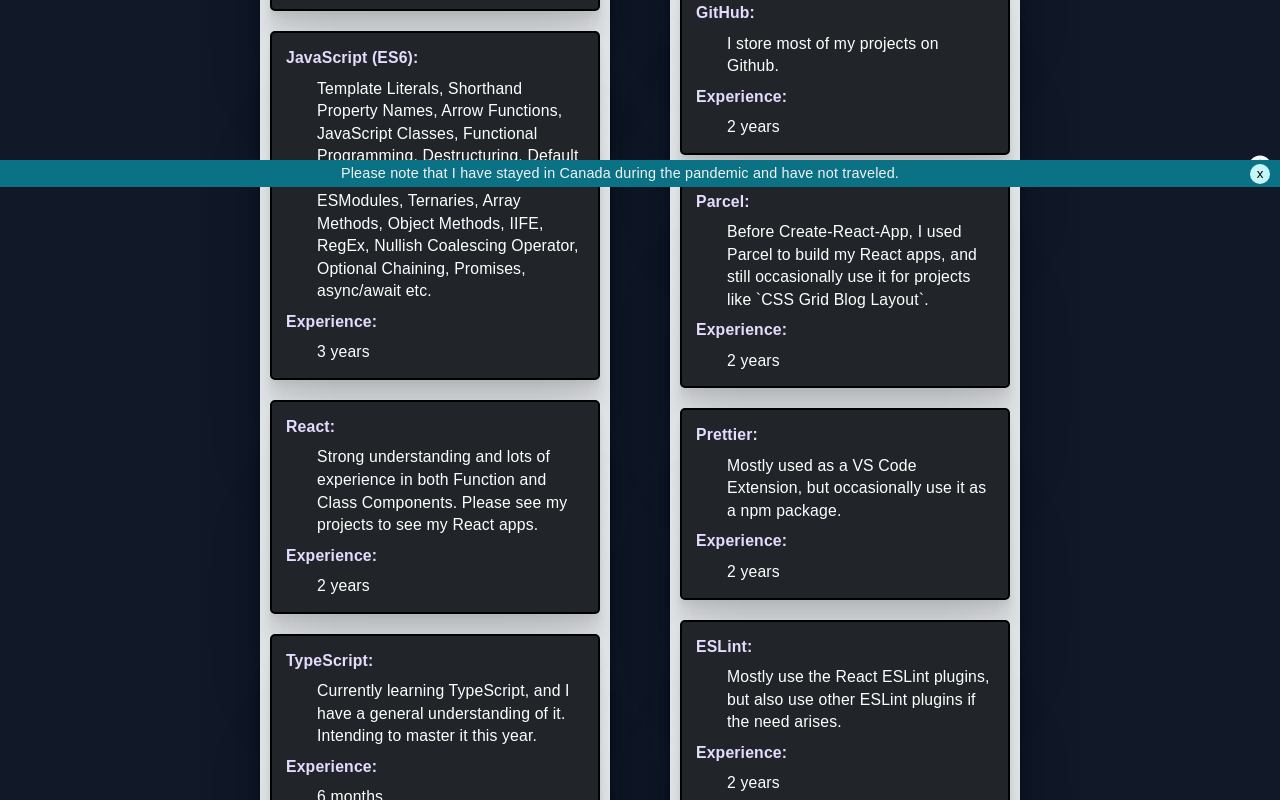
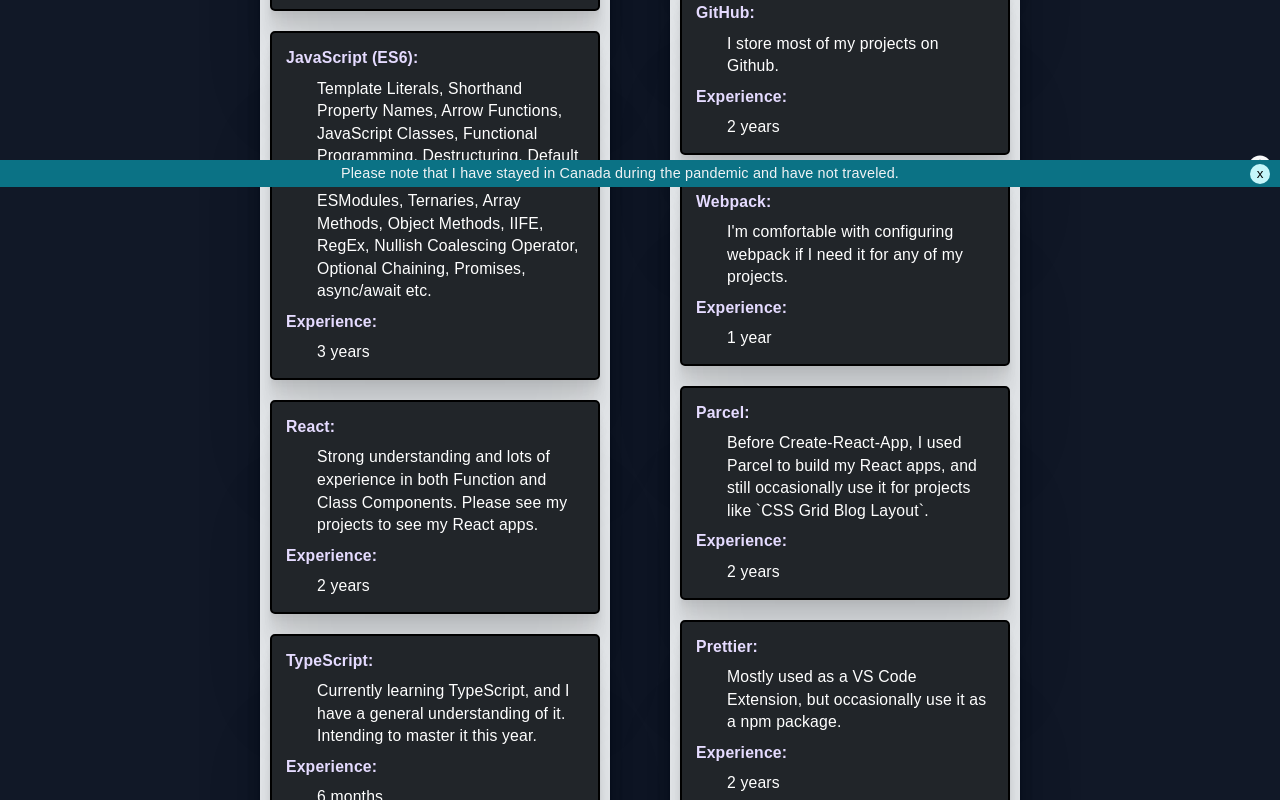
Before and after one commit to YutaMoriJP/Portfolio, a React (Create React App) app: page /skills in a window 1280 px wide. Shown: the part 613-1413 px from the top of the page. Built offline with nearby package versions, Linux system fonts and the light colour scheme.

Commit message:
couple revisions

```diff
--- a/src/data/skills.js
+++ b/src/data/skills.js
@@ -114,6 +114,13 @@
     id: uuidv4(),
   },
   {
+    header: "Webpack",
+    language:
+      "I'm comfortable with configuring webpack if I need it for any of my projects.",
+    experience: "1 year",
+    id: uuidv4(),
+  },
+  {
     header: "Parcel",
     language:
       "Before Create-React-App, I used Parcel to build my React apps, and still occasionally use it for projects like `CSS Grid Blog Layout`.",
```
Also changed, not shown: src/Images/notfound.jpeg (deleted).
